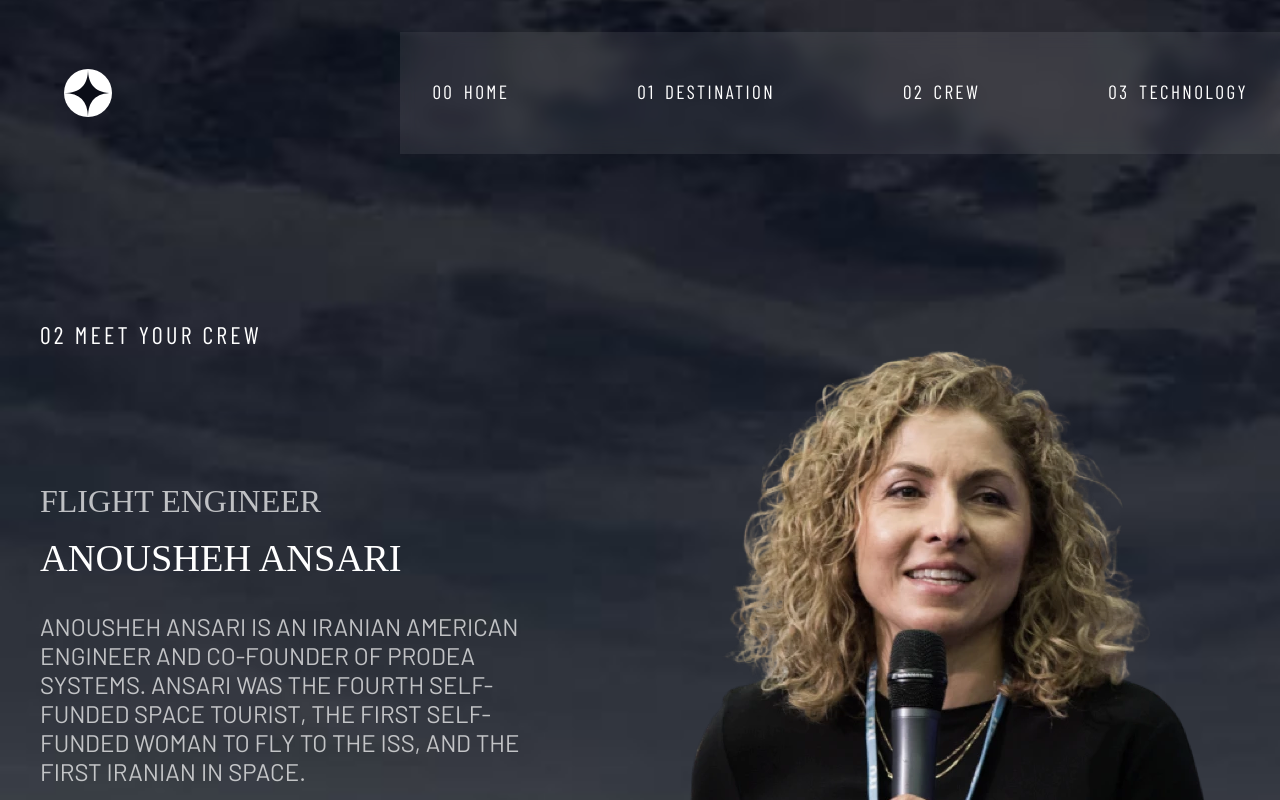
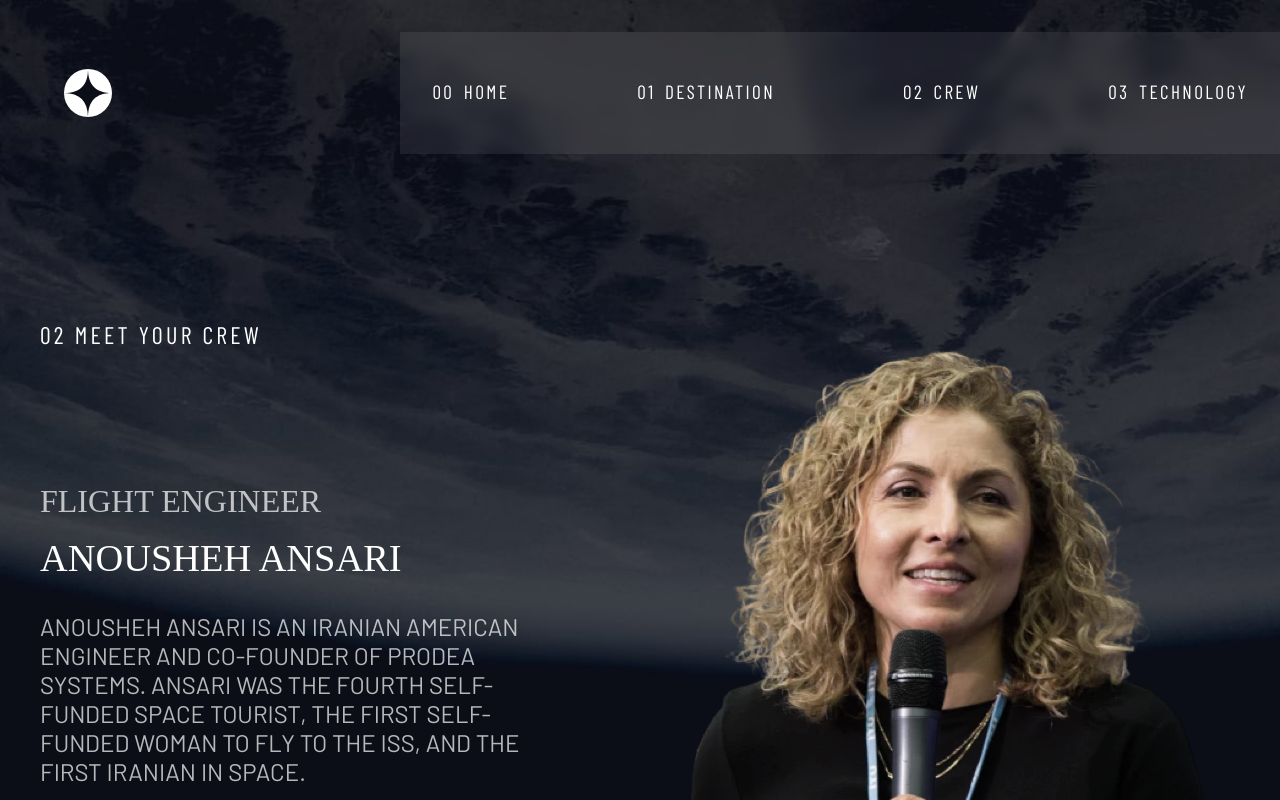
Before and after one commit to JanudaStack/space-tourism-official-main, a React (Vite) app: page /#/crew in a window 1280 px wide. Shown: the top 800 px of the page. Built offline with nearby package versions, Linux system fonts and the light colour scheme; a web font is replaced by a local one.

Commit message:
fix: rename image import for Anousheh Ansari and update background images for responsive design

```diff
--- a/src/pages/Crew/Crew.jsx
+++ b/src/pages/Crew/Crew.jsx
@@ -1,6 +1,6 @@
 import React from 'react';
 import styles from './Crew.module.css'; // Import CSS module
-import CrewImg from '../../assets/crew/image-anousheh-ansari.webp';
+import CrewImageAnoushehAnsari from '../../assets/crew/image-anousheh-ansari.webp';
 
 const Crew = () => {
     return (
@@ -36,7 +36,10 @@ const Crew = () => {
                                 <div className={styles['crew-nav']}></div>
                             </div>
                             <picture className={styles['crew-img']}>
-                                <img src={CrewImg} alt="Anousheh Ansari" />
+                                <img
+                                    src={CrewImageAnoushehAnsari}
+                                    alt="Anousheh Ansari"
+                                />
                             </picture>
                         </div>
                     </div>
--- a/src/pages/Crew/Crew.module.css
+++ b/src/pages/Crew/Crew.module.css
@@ -67,8 +67,15 @@
     justify-content: center;
 }
 
+@media (min-width: 768px) {
+    .crew-section {
+        background-image: url('../../assets/crew/background-crew-tablet.jpg');
+    }
+}
+
 @media (min-width: 1024px) {
     .crew-section {
+        background-image: url('../../assets/crew/background-crew-desktop.jpg');
         padding: 20rem 2.5rem 0;
     }
 
```
